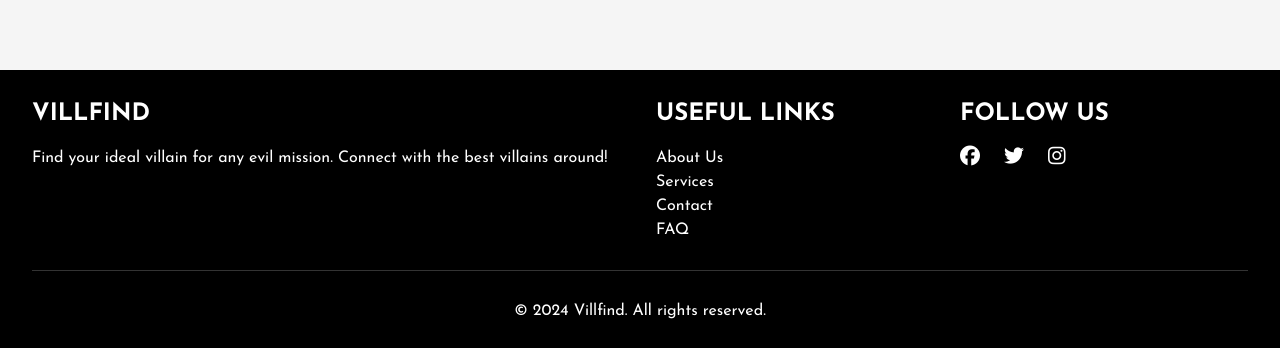
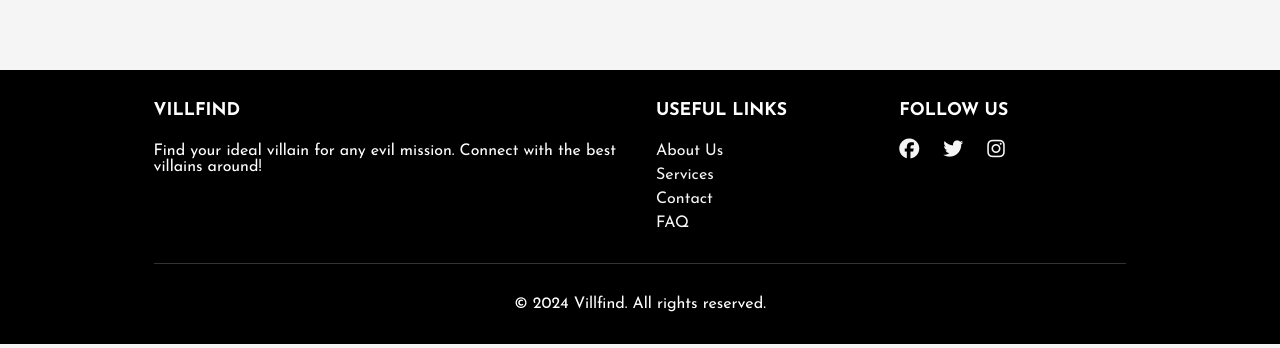
Before and after one commit to Francescosommellaa/villain-front-end, a Vue app: page / in a window 1280 px wide. Shown: the part 938-1286 px from the top of the page. Built offline with nearby package versions, Linux system fonts and the light colour scheme; no server answers.

Commit message:
feat: footer style

```diff
--- a/src/App.vue
+++ b/src/App.vue
@@ -51,7 +51,10 @@ export default {
   </nav>
 
   <RouterView />
-  <Footer />
+  <div class="bottom">
+    <Footer />
+  </div>
+
 
   </div>
 </template>
@@ -74,5 +77,12 @@ export default {
     top: -100px;
   }
 }
-
+.bottom {
+    background-color: black;
+    color: white;
+    width: 100%;
+    padding: 2rem;
+    display: flex;
+    justify-content: center;
+}
 </style>
--- a/src/components/Footer.vue
+++ b/src/components/Footer.vue
@@ -77,11 +77,10 @@ export default {
 </script>
 
 <style lang="scss" scoped>
+@use '../assets/style/generals/variables' as *;
+@import '../assets/style/main.scss';
 footer {
-    background-color: black;
-    color: white;
-    width: 100%;
-    padding: 2rem;
+    width: 80%;
 
     section {
         &.connections {
@@ -93,7 +92,7 @@ footer {
             .footer-title {
                 text-transform: uppercase;
                 margin-bottom: 1.5rem;
-                font-size: 1.5rem;
+                font-size: 1.1rem;
             }
 
             .link-list {
@@ -125,7 +124,7 @@ footer {
                 }
 
                 .link {
-                    color: #fff;
+                    color: $light;
                     text-decoration: none;
                     position: relative;
                     transition: color 0.3s;
@@ -137,16 +136,12 @@ footer {
                         height: 2px;
                         bottom: -2px;
                         left: 0;
-                        background-color: violet;
                         transition: width 0.3s ease;
                     }
 
                     &:hover {
-                        color: violet;
+                        color:$secondary;
 
-                        &::after {
-                            width: 100%;
-                        }
                     }
                 }
             }
@@ -163,13 +158,13 @@ footer {
                 }
 
                 .link {
-                    color: #fff;
+                    color: $light;
                     margin-right: 1rem;
                     transition: transform 0.3s ease, color 0.3s ease;
 
                     &:hover {
                         transform: scale(1.3);
-                        color: violet;
+                        color:$secondary;
                     }
                 }
             }
```
